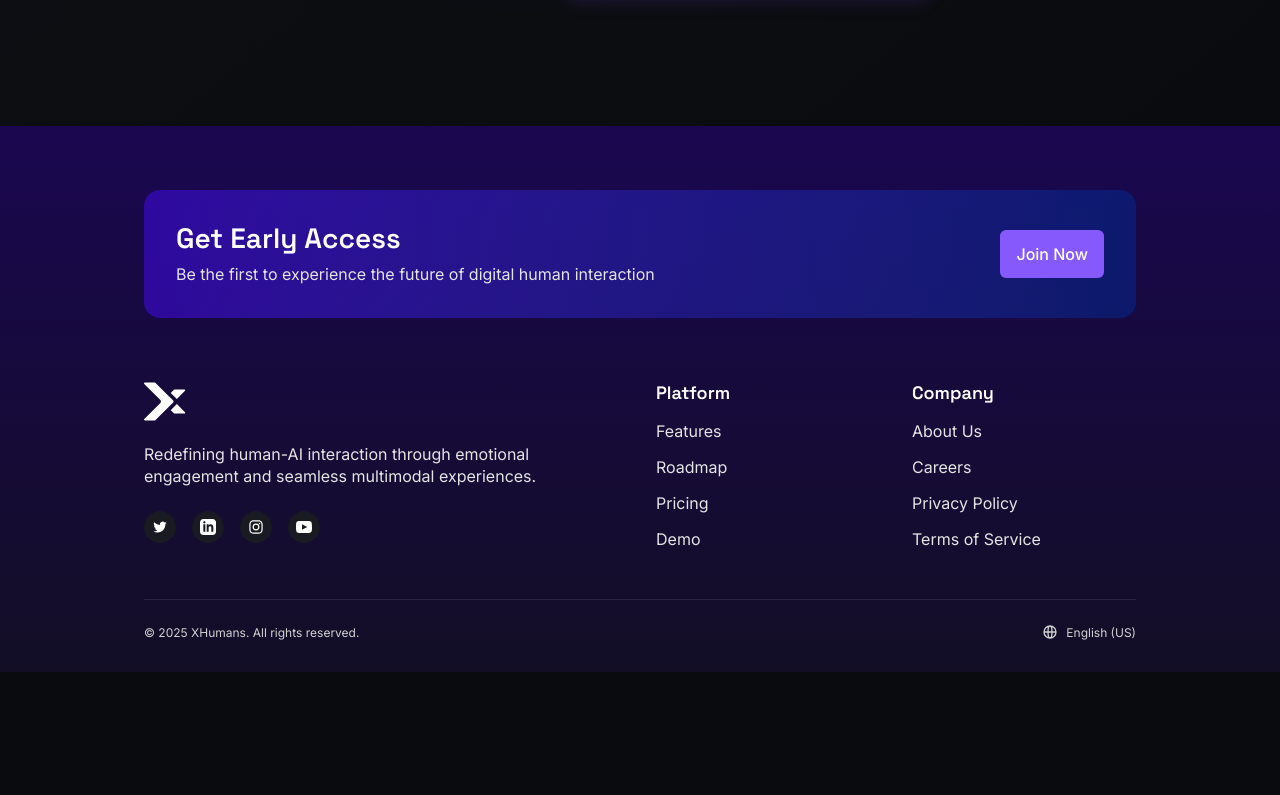
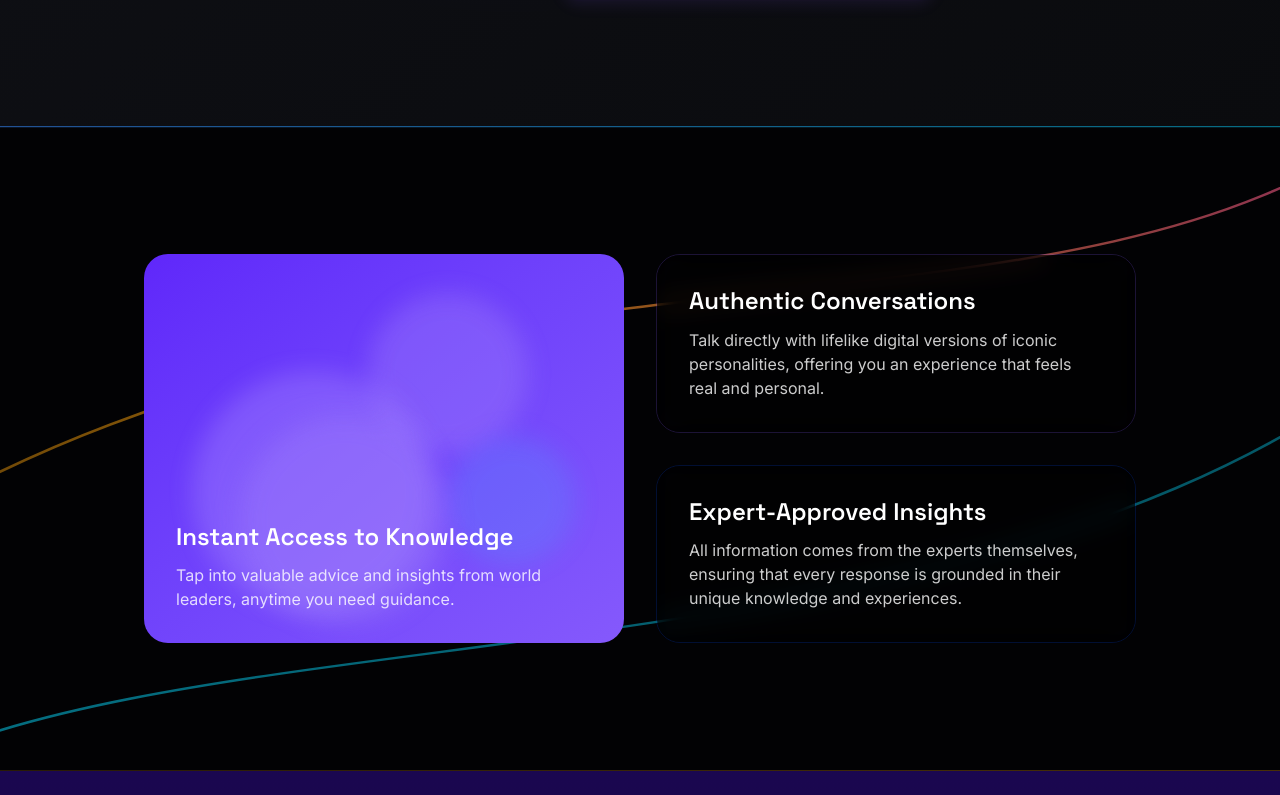
Before and after one commit to xhumans/xhumans-landing, a Next.js app: page / in a window 1280 px wide. Shown: the part 4825-5620 px from the top of the page. Before the commit the page ends 5497 px from the top, so only its background shows below. Built offline with nearby package versions, Linux system fonts and the light colour scheme.

Commit message:
add KeyFeatures section

```diff
--- a/src/app/page.tsx
+++ b/src/app/page.tsx
@@ -6,6 +6,7 @@ import FeaturedAvatarsSection from '@/components/sections/FeaturedAvatarsSection
 import DemoSection from '@/components/sections/DemoSection'
 import ValuePropositionSection from '@/components/sections/ValuePropositionSection'
 import AskTheExpertsSection from '@/components/sections/AskTheExpertsSection'
+import KeyFeaturesSection from '@/components/sections/KeyFeaturesSection'
 
 export default function Home() {
   return (
@@ -16,6 +17,7 @@ export default function Home() {
       <FeaturedAvatarsSection />
       <ValuePropositionSection />
       <AskTheExpertsSection />
+      <KeyFeaturesSection />
       {/* Other sections will be added later */}
       <Footer />
     </main>
--- /dev/null
+++ b/src/components/sections/KeyFeaturesSection.tsx
@@ -0,0 +1,126 @@
+import React from 'react';
+import Section from '../common/Section';
+
+export default function KeyFeaturesSection() {
+  // Define background element with gradient curves
+  const sectionBackground = (
+    <div className="absolute inset-0 overflow-hidden">
+      {/* Main background color */}
+      <div className="absolute inset-0 bg-bg-black"></div>
+
+      {/* Blue gradient curve */}
+      <div className="absolute left-0 top-0 w-full h-full">
+        <svg viewBox="0 0 1200 800" className="w-full h-full" preserveAspectRatio="none">
+          <path
+            d="M-100,800 C200,600 900,700 1300,300 L1300,0 L-100,0 Z"
+            fill="none"
+            stroke="url(#blueGradient)"
+            strokeWidth="3"
+            opacity="0.6"
+          />
+          <defs>
+            <linearGradient id="blueGradient" x1="0%" y1="0%" x2="100%" y2="100%">
+              <stop offset="0%" stopColor="#3B82F6" />
+              <stop offset="50%" stopColor="#06B6D4" />
+              <stop offset="100%" stopColor="#06B6D4" stopOpacity="0.5" />
+            </linearGradient>
+          </defs>
+        </svg>
+      </div>
+
+      {/* Pink gradient curve */}
+      <div className="absolute right-0 bottom-0 w-full h-full">
+        <svg viewBox="0 0 1200 800" className="w-full h-full" preserveAspectRatio="none">
+          <path
+            d="M1300,0 C1000,300 400,100 -100,500 L-100,800 L1300,800 Z"
+            fill="none"
+            stroke="url(#pinkGradient)"
+            strokeWidth="3"
+            opacity="0.6"
+          />
+          <defs>
+            <linearGradient id="pinkGradient" x1="100%" y1="0%" x2="0%" y2="100%">
+              <stop offset="0%" stopColor="#EC4899" />
+              <stop offset="50%" stopColor="#F59E0B" />
+              <stop offset="100%" stopColor="#F59E0B" stopOpacity="0.5" />
+            </linearGradient>
+          </defs>
+        </svg>
+      </div>
+    </div>
+  );
+
+  // Feature content
+  const features = [
+    {
+      title: "Instant Access to Knowledge",
+      description: "Tap into valuable advice and insights from world leaders, anytime you need guidance.",
+      isMain: true
+    },
+    {
+      title: "Authentic Conversations",
+      description: "Talk directly with lifelike digital versions of iconic personalities, offering you an experience that feels real and personal."
+    },
+    {
+      title: "Expert-Approved Insights",
+      description: "All information comes from the experts themselves, ensuring that every response is grounded in their unique knowledge and experiences."
+    }
+  ];
+
+  return (
+    <Section
+      background={sectionBackground}
+      className="py-24 md:py-32"
+      id="key-features"
+    >
+      <div className="grid grid-cols-1 gap-6 md:gap-10">
+        <div className="grid grid-cols-1 lg:grid-cols-2 max-w-[1024px] mx-auto gap-6 md:gap-8">
+          {/* Main feature card with graphic - spans full height */}
+          <div className="lg:row-span-2">
+            <div className="rounded-3xl overflow-hidden h-full max-w-[500px] mx-auto w-full">
+              <div className="h-full bg-gradient-to-br from-primary-700 to-primary-500 p-8 relative">
+                {/* Abstract blob shapes */}
+                <div className="absolute inset-0 overflow-hidden opacity-80">
+                  <div className="absolute top-[10%] right-[20%] w-40 h-40 rounded-full bg-primary-400/40 blur-md"></div>
+                  <div className="absolute top-[30%] left-[10%] w-60 h-60 rounded-full bg-primary-300/30 blur-md"></div>
+                  <div className="absolute bottom-[20%] right-[10%] w-32 h-32 rounded-full bg-secondary-400/40 blur-md"></div>
+                  <div className="absolute bottom-[5%] left-[20%] w-52 h-52 rounded-full bg-primary-400/40 blur-md"></div>
+                </div>
+
+                {/* Content */}
+                <div className="relative z-10 flex flex-col h-full justify-end">
+                  <h3 className="h3 font-display mb-3 text-white font-display">{features[0].title}</h3>
+                  <p className="text-white/80">{features[0].description}</p>
+                </div>
+              </div>
+            </div>
+          </div>
+
+          {/* First feature card - right side top */}
+          <div>
+            <div className="rounded-3xl overflow-hidden h-full max-w-[500px] mx-auto w-full border border-primary-500/20">
+              <div className="h-full bg-black/40 backdrop-blur-md p-8 relative">
+                <div className="relative z-10 flex flex-col h-full justify-end">
+                  <h3 className="h3 font-display mb-3 text-white font-display">{features[1].title}</h3>
+                  <p className="text-white/80">{features[1].description}</p>
+                </div>
+              </div>
+            </div>
+          </div>
+
+          {/* Second feature card - right side bottom */}
+          <div>
+            <div className="rounded-3xl overflow-hidden h-full max-w-[500px] mx-auto w-full border border-secondary-500/20">
+              <div className="h-full bg-black/40 backdrop-blur-md p-8 relative">
+                <div className="relative z-10 flex flex-col h-full justify-end">
+                  <h3 className="h3 font-display mb-3 text-white font-display">{features[2].title}</h3>
+                  <p className="text-white/80">{features[2].description}</p>
+                </div>
+              </div>
+            </div>
+          </div>
+        </div>
+      </div>
+    </Section>
+  );
+}
```
